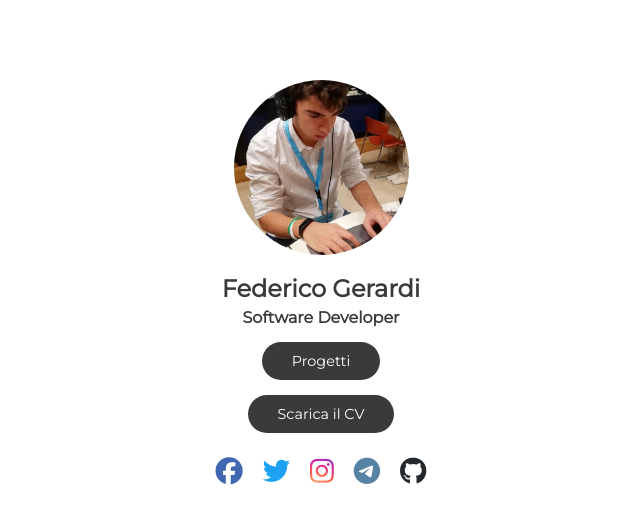
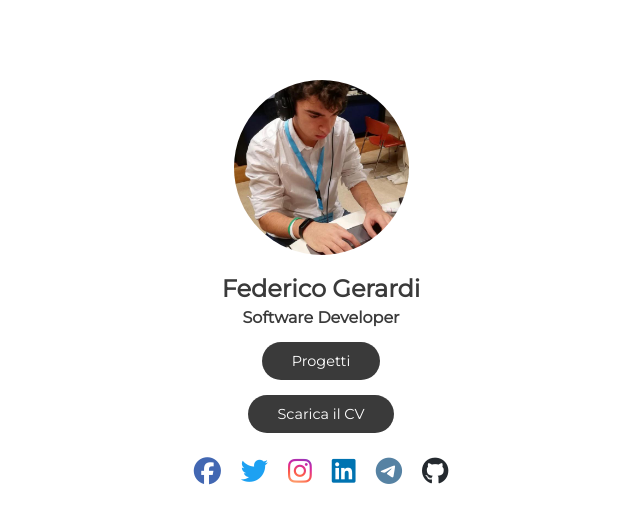
Before and after one commit to PyGera/Portfolio, a React (Create React App) app: page / in a window 1280 px wide. Shown: the top 524 px of the page, without its empty margins (319-959 px from the left). Built offline with nearby package versions, Linux system fonts and the light colour scheme.

Commit message:
I forgot Linkedin xD

```diff
--- a/src/App.css
+++ b/src/App.css
@@ -56,6 +56,10 @@ i:active {
     -webkit-text-fill-color: transparent;
 }
 
+.linkedin {
+    color: #0073b1;
+}
+
 .telegram {
     color: #5682a3;
 }
--- a/src/App.js
+++ b/src/App.js
@@ -51,6 +51,7 @@ function Landing() {
         <Social social="facebook" icon="fab fa-facebook" link="https://www.facebook.com/federico.gerardi.77" />
         <Social social="twitter" icon="fab fa-twitter" link="https://twitter.com/_gieri_" />
         <Social social="instagram" icon="fab fa-instagram" link="https://www.instagram.com/federicogerardi.py/" />
+        <Social social="linkedin" icon="fab fa-linkedin" link="https://www.linkedin.com/in/federico-gerardi-81407a1a1/" />
         <Social social="telegram" icon="fab fa-telegram" link="https://t.me/PyGera" />
         <Social social="github" icon="fab fa-github" link="https://github.com/PyGera" />
       </div>
```
